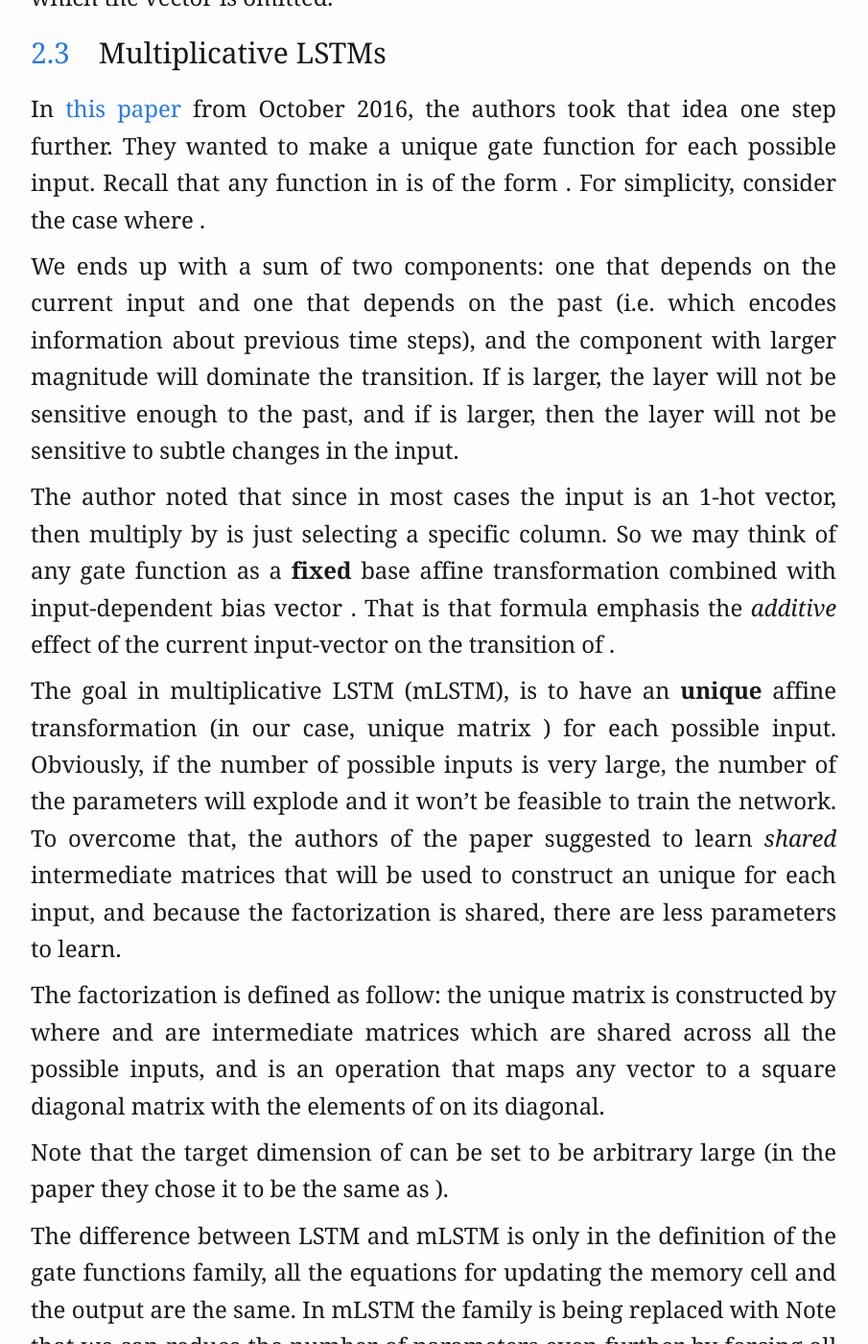
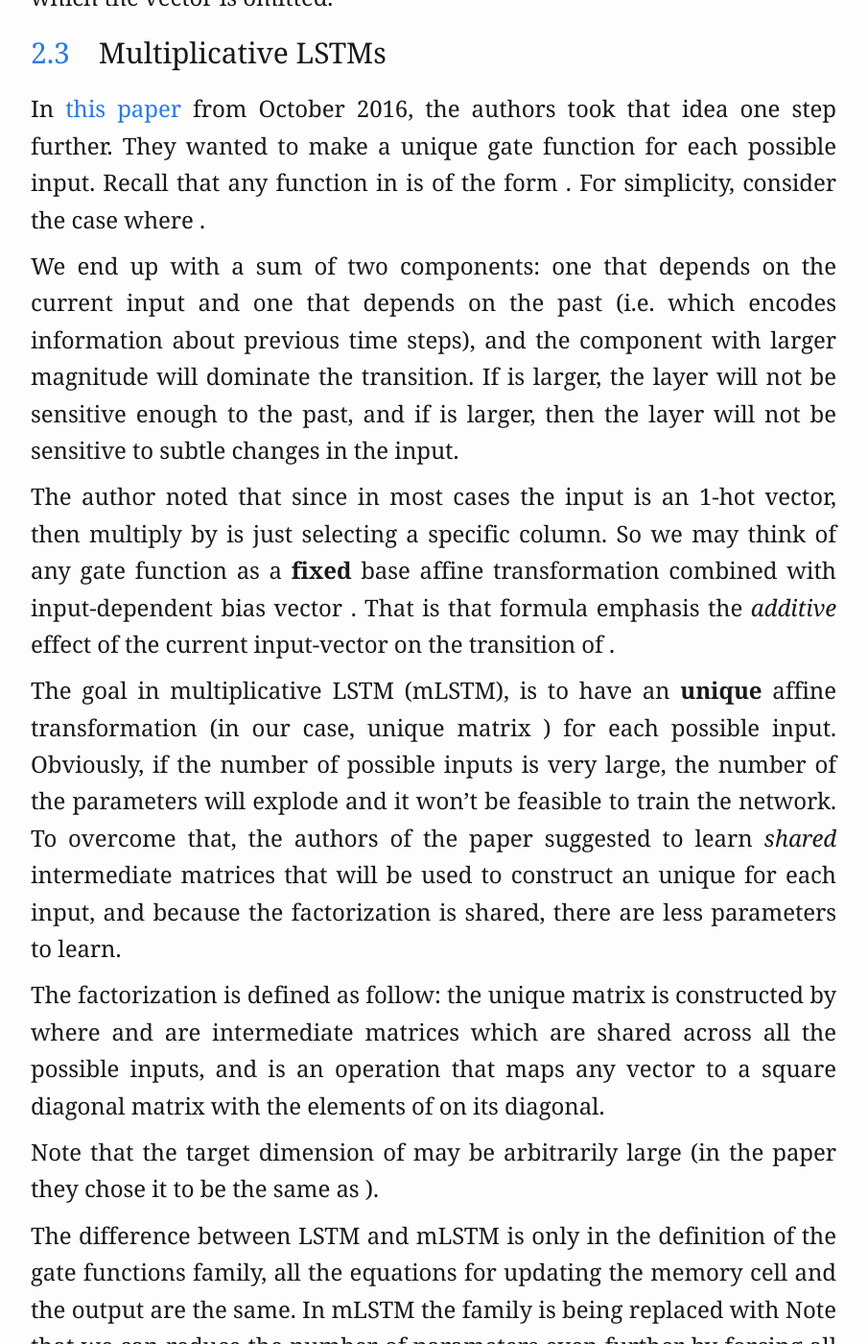
Before and after one commit to eranamar-zz/eranamar.github.io, a Jekyll site: the page site/2017/05/18/Recurrent-Neural-Network-Recent-Advancements.html, which Jekyll copies as it is, in a window 1280 px wide and 1400 px high, scrolled down 2016 px. Shown: the whole window at 96% size, without its empty margins (188-1093 px from the left). Built offline with Jekyll 4.4.1, drawn with Linux system fonts in a browser that asks for light colours; nearby versions of some CDN libraries.

Commit message:
fix typos

```diff
--- a/_posts/2017-05-18-Recurrent-Neural-Network---Recent-Advancements.markdown
+++ b/_posts/2017-05-18-Recurrent-Neural-Network---Recent-Advancements.markdown
@@ -182,7 +182,7 @@ In <a class="URL" href="https://arxiv.org/abs/1609.07959">this paper</a> from Oc
 </span>.
 </div>
 <div class="Indented">
-We ends up with a sum of two components: one that depends on the current input and one that depends on the past (i.e. <span class="MathJax_Preview"><script type="math/tex">
+We end up with a sum of two components: one that depends on the current input and one that depends on the past (i.e. <span class="MathJax_Preview"><script type="math/tex">
 \mathbf{h}^{\left(t-1\right)}
 </script>
 </span> which encodes information about previous time steps), and the component with larger magnitude will dominate the transition. If <span class="MathJax_Preview"><script type="math/tex">
@@ -258,7 +258,7 @@ diag\left(\mathbf{v}\right)
 Note that the target dimension of <span class="MathJax_Preview"><script type="math/tex">
 T
 </script>
-</span> can be set to be arbitrary large (in the paper they chose it to be the same as <span class="MathJax_Preview"><script type="math/tex">
+</span> may be arbitrarily large (in the paper they chose it to be the same as <span class="MathJax_Preview"><script type="math/tex">
 \mathbf{h}^{\left(t\right)}
 </script>
 </span>).
--- a/site/2017/05/18/Recurrent-Neural-Network-Recent-Advancements.html
+++ b/site/2017/05/18/Recurrent-Neural-Network-Recent-Advancements.html
@@ -285,7 +285,7 @@ In <a class="URL" href="https://arxiv.org/abs/1609.07959">this paper</a> from Oc
 </span>.
 </div>
 <div class="Indented">
-We ends up with a sum of two components: one that depends on the current input and one that depends on the past (i.e. <span class="MathJax_Preview"><script type="math/tex">
+We end up with a sum of two components: one that depends on the current input and one that depends on the past (i.e. <span class="MathJax_Preview"><script type="math/tex">
 \mathbf{h}^{\left(t-1\right)}
 </script>
 </span> which encodes information about previous time steps), and the component with larger magnitude will dominate the transition. If <span class="MathJax_Preview"><script type="math/tex">
@@ -361,7 +361,7 @@ diag\left(\mathbf{v}\right)
 Note that the target dimension of <span class="MathJax_Preview"><script type="math/tex">
 T
 </script>
-</span> can be set to be arbitrary large (in the paper they chose it to be the same as <span class="MathJax_Preview"><script type="math/tex">
+</span> may be arbitrarily large (in the paper they chose it to be the same as <span class="MathJax_Preview"><script type="math/tex">
 \mathbf{h}^{\left(t\right)}
 </script>
 </span>).
--- a/site/feed.xml
+++ b/site/feed.xml
@@ -798,7 +798,7 @@ In &lt;a class=&quot;URL&quot; href=&quot;https://arxiv.org/abs/1609.07959&quot;
 &lt;/span&gt;.
 &lt;/div&gt;
 &lt;div class=&quot;Indented&quot;&gt;
-We ends up with a sum of two components: one that depends on the current input and one that depends on the past (i.e. &lt;span class=&quot;MathJax_Preview&quot;&gt;&lt;script type=&quot;math/tex&quot;&gt;
+We end up with a sum of two components: one that depends on the current input and one that depends on the past (i.e. &lt;span class=&quot;MathJax_Preview&quot;&gt;&lt;script type=&quot;math/tex&quot;&gt;
 \mathbf{h}^{\left(t-1\right)}
 &lt;/script&gt;
 &lt;/span&gt; which encodes information about previous time steps), and the component with larger magnitude will dominate the transition. If &lt;span class=&quot;MathJax_Preview&quot;&gt;&lt;script type=&quot;math/tex&quot;&gt;
@@ -874,7 +874,7 @@ diag\left(\mathbf{v}\right)
 Note that the target dimension of &lt;span class=&quot;MathJax_Preview&quot;&gt;&lt;script type=&quot;math/tex&quot;&gt;
 T
 &lt;/script&gt;
-&lt;/span&gt; can be set to be arbitrary large (in the paper they chose it to be the same as &lt;span class=&quot;MathJax_Preview&quot;&gt;&lt;script type=&quot;math/tex&quot;&gt;
+&lt;/span&gt; may be arbitrarily large (in the paper they chose it to be the same as &lt;span class=&quot;MathJax_Preview&quot;&gt;&lt;script type=&quot;math/tex&quot;&gt;
 \mathbf{h}^{\left(t\right)}
 &lt;/script&gt;
 &lt;/span&gt;).
```
Also changed, not shown: other parts of site/feed.xml (+1 -1 lines).
